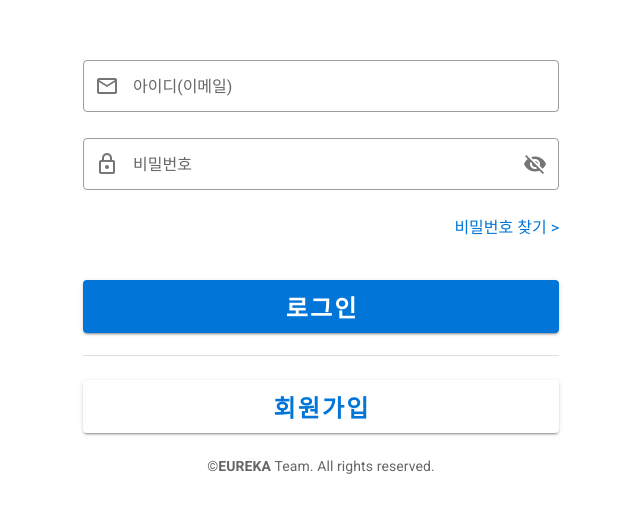
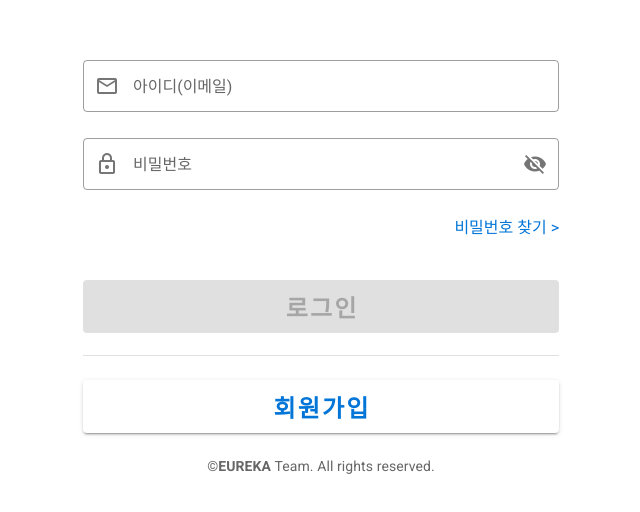
Before and after one commit to smileeeey/DDoreka, a Vue app in the folder frontend/: page /login in a window 1280 px wide. Shown: the part 102-614 px from the top of the page, without its empty margins (319-959 px from the left). Built offline with nearby package versions, Linux system fonts and the light colour scheme.

Commit message:
feat(login&signup) : validation check appied

```diff
--- a/frontend/src/components/accounts/SignupCheckbox.vue
+++ b/frontend/src/components/accounts/SignupCheckbox.vue
@@ -39,7 +39,7 @@
     <v-btn style="background-color: #0275d8; color: white;
       font-size: 1.3rem; font-weight: bold;
       width: 100%; height: 3rem;"
-      :disabled="!boxAll"
+      :disabled="!boxAll || !enable"
     >
       동의하고 가입하기
     </v-btn>
@@ -71,6 +71,9 @@ export default {
       },
     ]
   }),
+  props: {
+    enable: Boolean,
+  },
   methods: {
     checkedAll() {
       for (let i in this.boxes) {
--- a/frontend/src/views/accounts/Login.vue
+++ b/frontend/src/views/accounts/Login.vue
@@ -37,7 +37,7 @@
             required
             prepend-inner-icon="mdi-lock-outline"
             :append-icon="show1 ? 'mdi-eye' : 'mdi-eye-off'"
-            :rules="[rules.required,]"
+            :rules="[rules.required, rules.min]"
             :type="show1 ? 'text' : 'password'"
             label="비밀번호"
             v-model="form.password"
@@ -53,6 +53,7 @@
           <v-btn style="background-color: #0275d8; color: white;
             font-size: 1.5rem; font-weight: bold;
             width: 100%; height: 150%;"
+            :disabled="!enable"
           >
             로그인
           </v-btn>
@@ -94,9 +95,18 @@ export default {
       required_id: value => !!value || '아이디(이메일)를 입력해주세요.',
       emailRules: v => /.+@.+\..+/.test(v) || '아이디(이메일)는 이메일 형식으로 입력해주세요.',
       required: value => !!value || '비밀번호를 입력해주세요.',
-      min: v => v.length >= 8 || 'Min 8 characters',
+      min: v => v.length >= 8 || '비밀번호를 8자 이상 작성해주세요.',
     },
   }),
+  computed: {
+    enable () {
+      if (this.rules.emailRules(this.form.id) == true && this.rules.min(this.form.password) == true) {
+        return true
+      } else {
+        return false
+      }
+    }
+  }
 }
 </script>
 
--- a/frontend/src/views/accounts/Signup.vue
+++ b/frontend/src/views/accounts/Signup.vue
@@ -83,7 +83,7 @@
         <v-col cols="12">
           <v-divider></v-divider>
         </v-col>
-          <SignupCheckbox />
+          <SignupCheckbox :enable="enable" />
 
 
         <v-col>
@@ -140,6 +140,13 @@ export default {
     },
     passwordConfirmationRule() {
       return () => (this.forms.password === this.rePassword) || '비밀번호가 일치하지 않습니다.'
+    },
+    enable() {
+      if (this.required_name() == true && this.required_phonenumber() == true && this.emailRules() == true && this.passwordConfirmationRule() == true && this.min_pw() == true) {
+        return true
+      } else {
+        return false
+      }
     }
 }
 }
```
